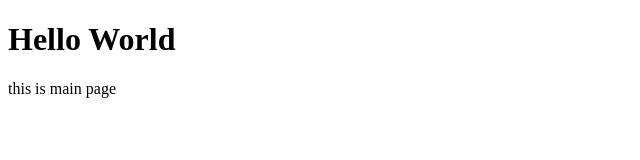
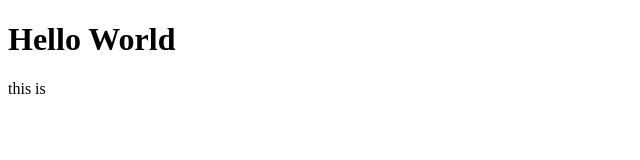
Before and after one commit to efairylapis/efairylapis.github.io, a plain HTML site: page index.html in a window 1280 px wide. Shown: the full height of the page, 0-640 px from the left. Drawn offline with Linux system fonts and the light colour scheme.

Commit message:
Update index.html
change page txt for kicca

```diff
--- a/index.html
+++ b/index.html
@@ -2,6 +2,6 @@
 <html>
 <body>
 <h1>Hello World</h1>
-<p>this is main page</p>
+<p>this is </p>
 </body>
 </html>
```
